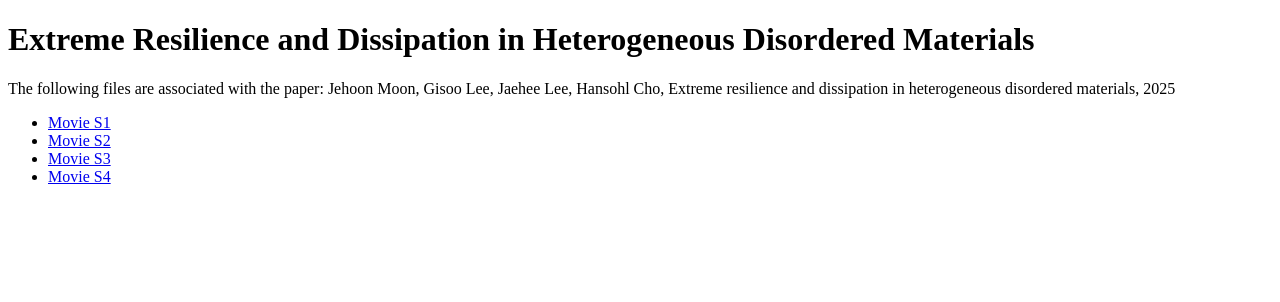
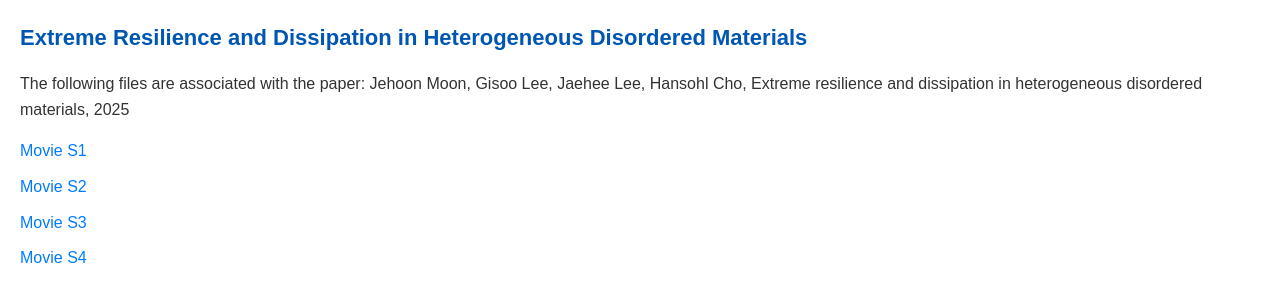
Before and after one commit to solidslabkaist/archives, a plain HTML site: page movies/heterogeneous_disordered/index.html in a window 1280 px wide. Drawn offline with Linux system fonts and the light colour scheme.

Commit message:
Update index.html

```diff
--- a/movies/heterogeneous_disordered/index.html
+++ b/movies/heterogeneous_disordered/index.html
@@ -1,9 +1,5 @@
-<!DOCTYPE html>
-<html lang="en">
 <head>
-    <meta charset="UTF-8">
-    <meta name="viewport" content="width=device-width, initial-scale=1.0">
-    <title>Extreme Resilience and Dissipation</title>
+  <link rel="stylesheet" href="style.css">
 </head>
 <body>
   <h1>Extreme Resilience and Dissipation in Heterogeneous Disordered Materials</h1>
@@ -15,4 +11,3 @@
       <li><a href="MovieS4.mp4">Movie S4</a></li>
   </ul>
 </body>
-</html>
```
Lines whose indentation alone changed are shown as unchanged.
